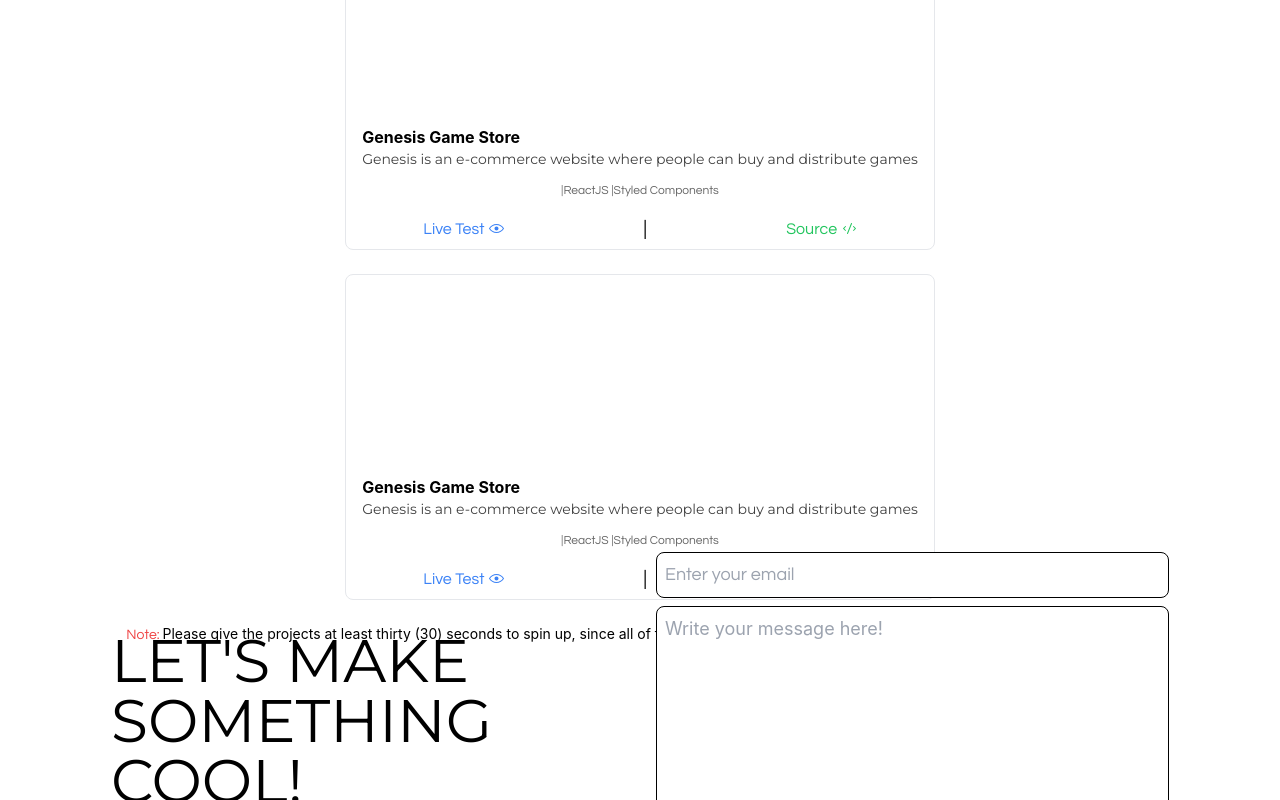
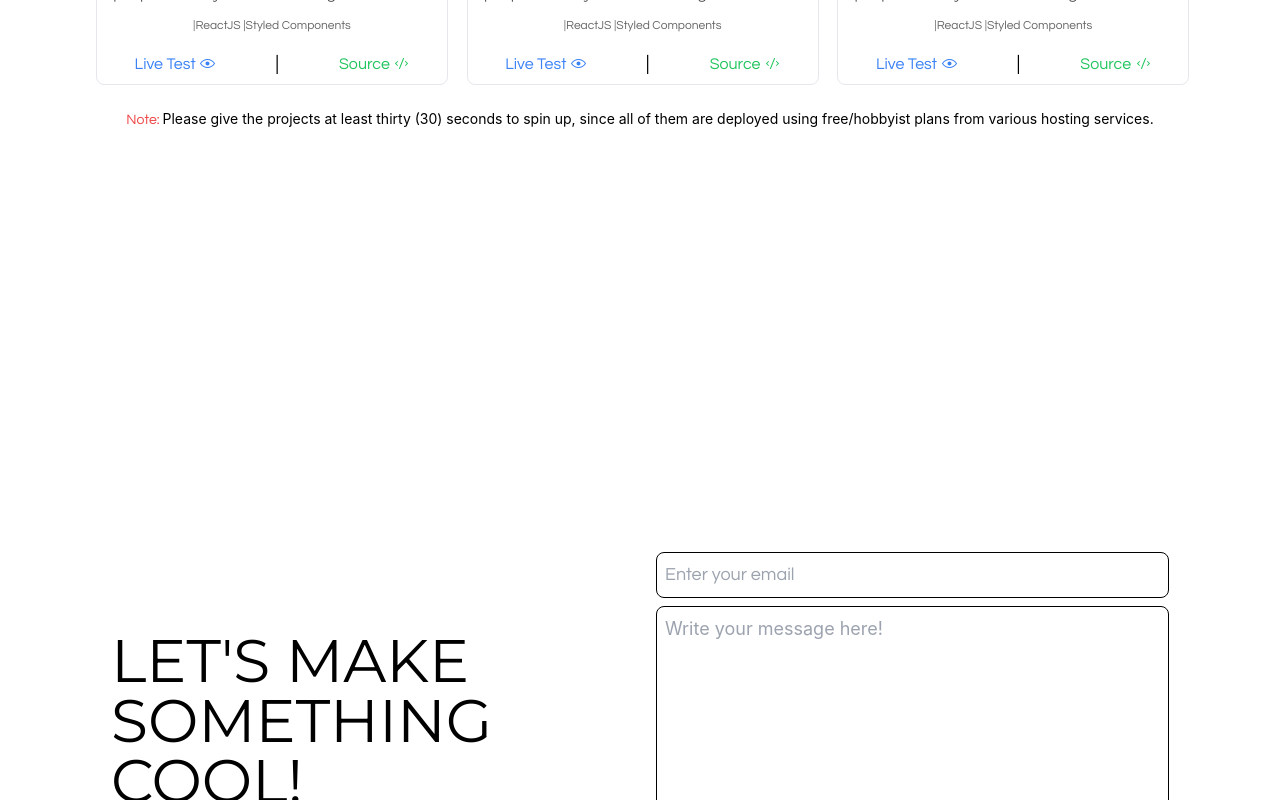
Before and after one commit to xyon3/portfolio, a React (Vite) app: page / in a window 1280 px wide. Shown: the part 2122-2922 px from the top of the page. Built offline with nearby package versions, Linux system fonts and the light colour scheme.

Commit message:
reduced to 3 projects from 4

```diff
--- a/src/pages/Projects.tsx
+++ b/src/pages/Projects.tsx
@@ -12,7 +12,7 @@
     const { title, desc, techUsed, sourceCode, liveTest } = props;
 
     return (
-        <div className="border rounded-lg">
+        <div className="border rounded-lg w-[22rem]">
             <div className="h-48"></div>
             <div className="px-4">
                 <h6 className="font-bold pt-2">{title}</h6>
@@ -64,18 +64,11 @@
             sourceCode: 'https://github.com/xyon3/genesis-game-store',
             liveTest: 'https://github.com/xyon3/genesis-game-store',
         },
-        {
-            title: 'Genesis Game Store',
-            desc: 'Genesis is an e-commerce website where people can buy and distribute games',
-            techUsed: ['ReactJS', 'Styled Components'],
-            sourceCode: 'https://github.com/xyon3/genesis-game-store',
-            liveTest: 'https://github.com/xyon3/genesis-game-store',
-        },
     ];
 
     return (
-        <section className="h-screen flex flex-col justify-center items-center">
-            <div className={`grid grid-cols-${projects.length } px-24 gap-6`}>
+        <section id="projects" className="h-screen flex flex-col justify-center items-center">
+            <div className={`grid grid-cols-3 ${projects.length} px-24 gap-6`}>
                 {projects.map((e) => {
                     return (
                         <ProjectCard
```
